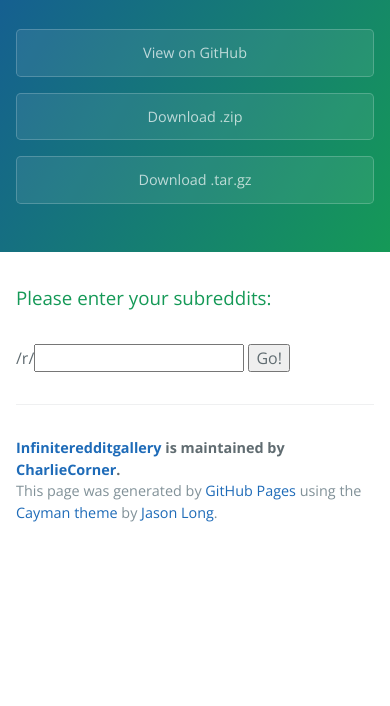
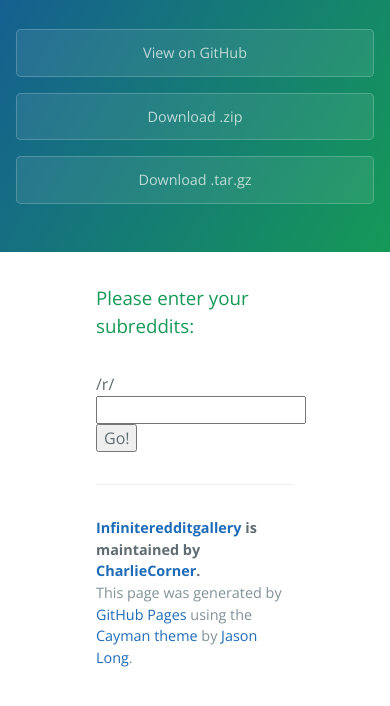
Before and after one commit to CharlieCorner/InfiniteRedditGallery, a plain HTML site: page index.html in a window 390 px wide. Shown: the part 138-844 px from the top of the page. Drawn offline with nearby package versions, Linux system fonts and the light colour scheme.

Commit message:
Adjust the padding of the main-content class to allow for a bigger grid

```diff
--- a/stylesheets/stylesheet.css
+++ b/stylesheets/stylesheet.css
@@ -213,11 +213,12 @@ a {
 
 @media screen and (min-width: 1em) {
   .main-content {
-    max-width: 64rem;
+    max-width: 100rem;
     padding: 2rem 6rem;
     margin: 0 auto;
     font-size: 1.1rem;
-    } }
+    }
+}
 
 @media screen and (min-width: 42em) and (max-width: 64em) {
   .main-content {
@@ -226,8 +227,9 @@ a {
 
 @media screen and (max-width: 42em) {
   .main-content {
-    padding: 2rem 1rem;
-    font-size: 1rem; } }
+    /* padding: 2rem 1rem; */
+    font-size: 1rem;
+    } }
 
 .site-footer {
   padding-top: 2rem;
```
